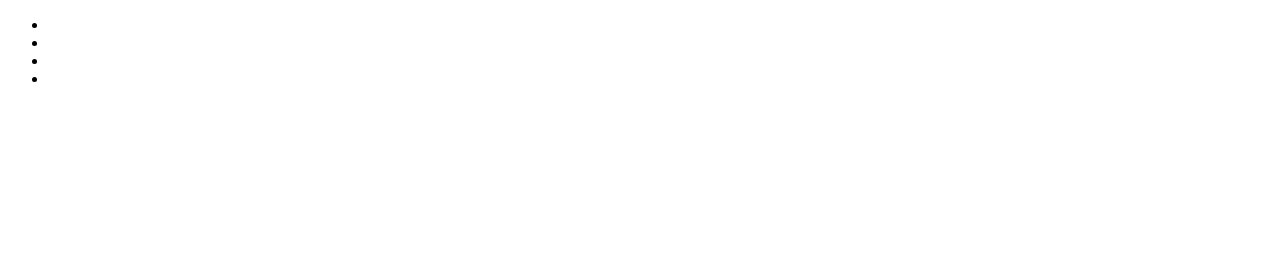
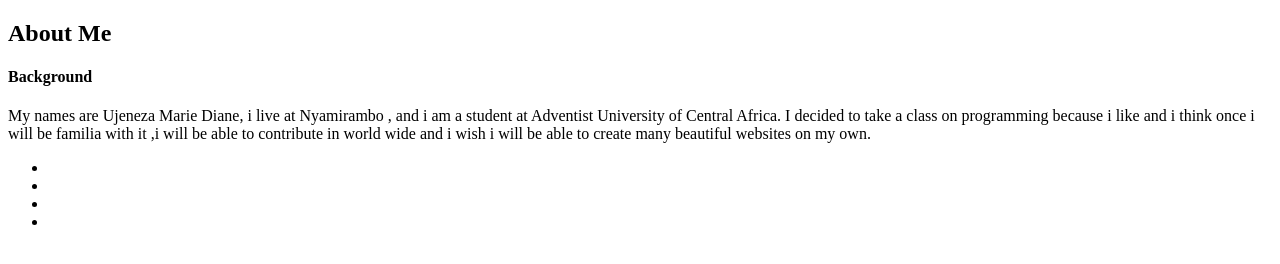
Before and after one commit to dianeujeneza/project1, a plain HTML site: page index.html in a window 1280 px wide. Drawn offline with Linux system fonts and the light colour scheme.

Commit message:
add a paragraph in class div about

```diff
--- a/index.html
+++ b/index.html
@@ -8,10 +8,17 @@
 
     </div>
     <div class="about">
-        <section>
+        <h2>About Me</h2>
+        <section id="one">
+            <h4>Background</h4>
+            <p>My names are Ujeneza Marie Diane, i live at Nyamirambo
+                , and i am a student at Adventist University of Central Africa. I decided to take a class
+                on programming because i like and i think once i will be familia with it ,i will be able
+                to contribute in world wide and i wish i will be able to create many beautiful websites on my own.
+            </p>
 
         </section>
-        <section>
+        <section id="two">
 
         </section>
 
```
